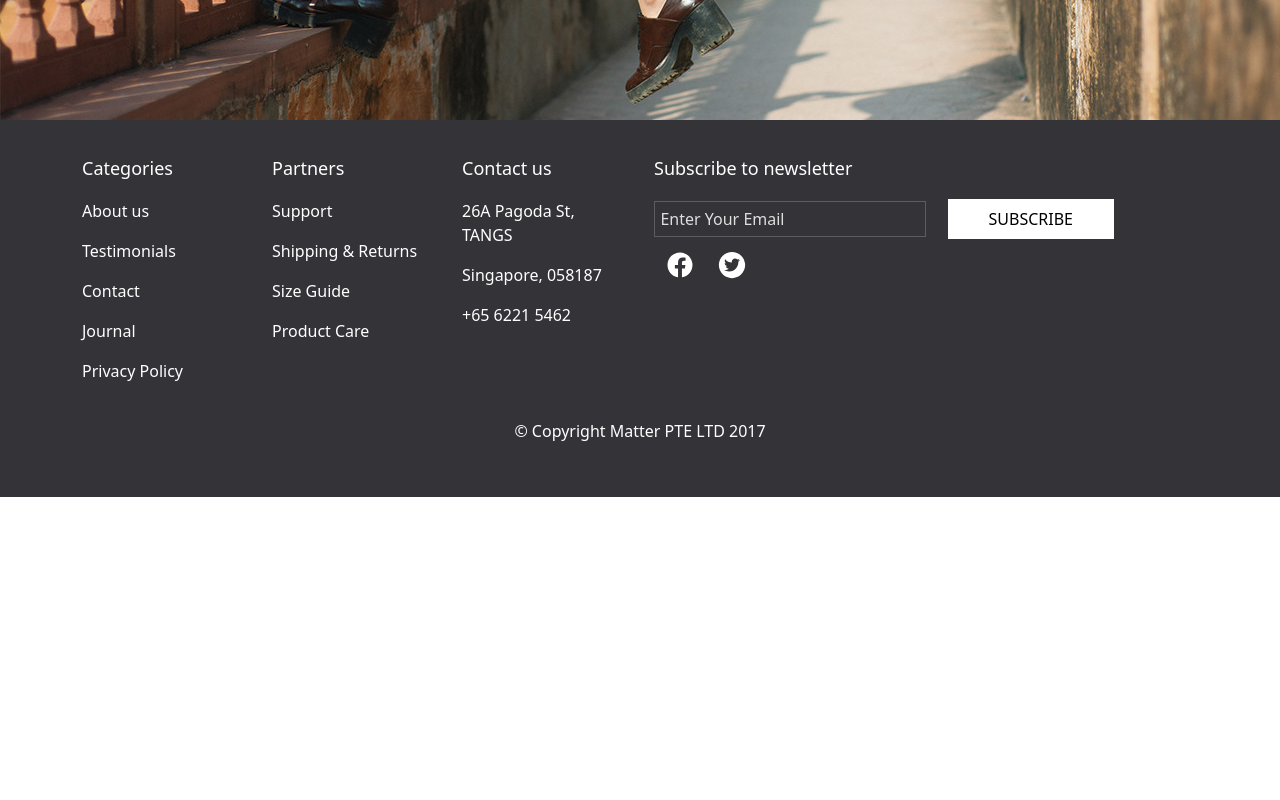
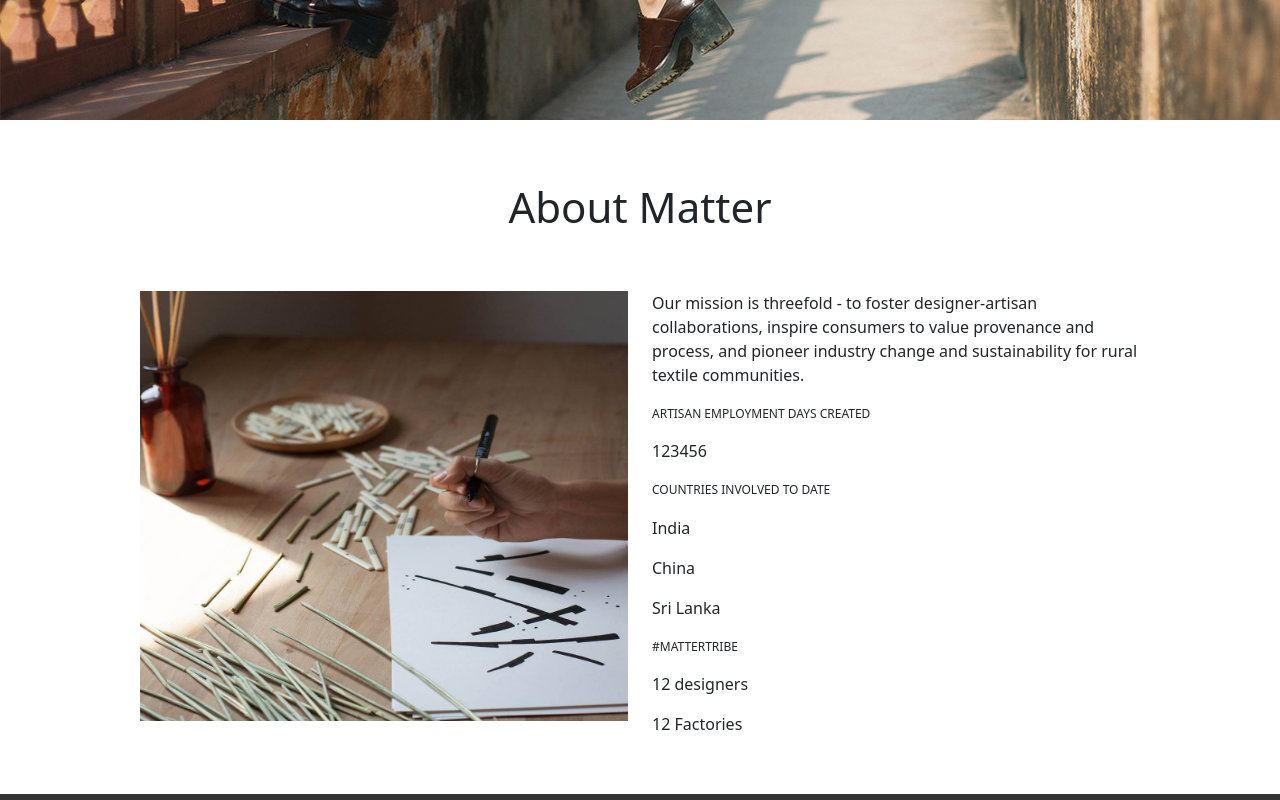
Before and after one commit to Hala-Salah/Matter, a React (Create React App) app: page / in a window 1280 px wide. Shown: the part 500-1300 px from the top of the page. Before the commit the page ends 997 px from the top, so only its background shows below. Built offline with nearby package versions, Linux system fonts and the light colour scheme.

Commit message:
About Matter is done

```diff
--- /dev/null
+++ b/src/components/HomePage/AboutMatter/RightAboutMatterSection/index.js
@@ -0,0 +1,35 @@
+import React from "react";
+import Col from "react-bootstrap/Col";
+import styles from "./styles.module.css";
+const AboutMatterData = [
+  { id: 0, title: "ARTISAN EMPLOYMENT DAYS CREATED", infoItems: ["123456"] },
+  {
+    id: 1,
+    title: "COUNTRIES INVOLVED TO DATE",
+    infoItems: ["India", "China", "Sri Lanka"],
+  },
+  { id: 2, title: "#MATTERTRIBE", infoItems: ["12 designers", "12 Factories"] },
+];
+const RightAboutMatterSection = () => {
+  return (
+    <>
+      <Col lg="6">
+        <p>
+          Our mission is threefold - to foster designer-artisan collaborations,
+          inspire consumers to value provenance and process, and pioneer
+          industry change and sustainability for rural textile communities.
+        </p>
+        {AboutMatterData.map((mapItem,id) => (
+          <div className={styles.matterItems} key={mapItem.id}>
+            <h1>{mapItem.title}</h1>
+            {mapItem.infoItems.map((infoItemMap , index)=>
+              <p key={index}>{infoItemMap}</p>
+            )}
+          </div>
+        ))}
+      </Col>
+    </>
+  );
+};
+
+export default RightAboutMatterSection;
--- /dev/null
+++ b/src/components/HomePage/AboutMatter/RightAboutMatterSection/styles.module.css
@@ -0,0 +1,9 @@
+.matterItems{
+    margin-bottom: 4%;
+}
+.matterItems h1{
+    margin-bottom: 3.7%;
+    margin-top: 20px;
+    font-size: 12px;
+    font-weight: 400;
+}
--- /dev/null
+++ b/src/components/HomePage/AboutMatter/index.js
@@ -0,0 +1,28 @@
+import React from "react";
+import TitleComponent from "../../TitleComponent";
+import Container from "react-bootstrap/Container";
+import Row from "react-bootstrap/Row";
+import Col from "react-bootstrap/Col";
+import styles from "./styles.module.css";
+import RightAboutMatterSection from "./RightAboutMatterSection";
+const AboutMatter = () => {
+  return (
+    <>
+      <TitleComponent title={"About Matter"} />
+      <Container className={styles.AboutMatterWrapper}>
+        <Row>
+          <Col className={styles.RightSection}>
+            <img
+              src="/assets/images/about.png"
+              className={styles.aboutImage}
+              alt=""
+            />
+          </Col>
+          <RightAboutMatterSection/>
+        </Row>
+      </Container>
+    </>
+  );
+};
+
+export default AboutMatter;
--- /dev/null
+++ b/src/components/HomePage/AboutMatter/styles.module.css
@@ -0,0 +1,16 @@
+.AboutMatterWrapper{
+    width: 80%;
+    margin: auto;
+    padding-top: 3%;
+    padding-bottom: 3%;
+}
+.RightSection{
+     max-height: 430px;
+     margin-bottom: 15px;
+}
+.aboutImage{
+    max-height: 430px;
+    width: 100%;
+    max-width: 555px;
+
+}
--- a/src/components/LayoutComponents/AppNav/LightNavBar/styles.module.css
+++ b/src/components/LayoutComponents/AppNav/LightNavBar/styles.module.css
@@ -1,5 +1,5 @@
 .LightNavBar {
-    width: 90%;
+    width: 80%;
     margin: auto;
     padding-top: 20px;
     padding-bottom: 20px;
--- a/src/components/LayoutComponents/Footer/styles.module.css
+++ b/src/components/LayoutComponents/Footer/styles.module.css
@@ -1,7 +1,7 @@
 .FooterContainer {
     background-color: #333338;
     color: white;
-    width: 90%;
+    width: 80%;
     margin: auto;
     padding-top: 3%;
     padding-bottom: 3%;
--- a/src/views/HomePage.js
+++ b/src/views/HomePage.js
@@ -1,10 +1,14 @@
-import React from 'react'
-import Carousels from '../components/HomePage/Carousels'
+import React from "react";
+import AboutMatter from "../components/HomePage/AboutMatter";
+import Carousels from "../components/HomePage/Carousels";
 
 const HomePage = () => {
   return (
-    <><Carousels/></>
-  )
-}
+    <>
+      <Carousels />
+      <AboutMatter />
+    </>
+  );
+};
 
-export default HomePage
+export default HomePage;
```
Also changed, not shown: public/assets/images/about.png (added).
